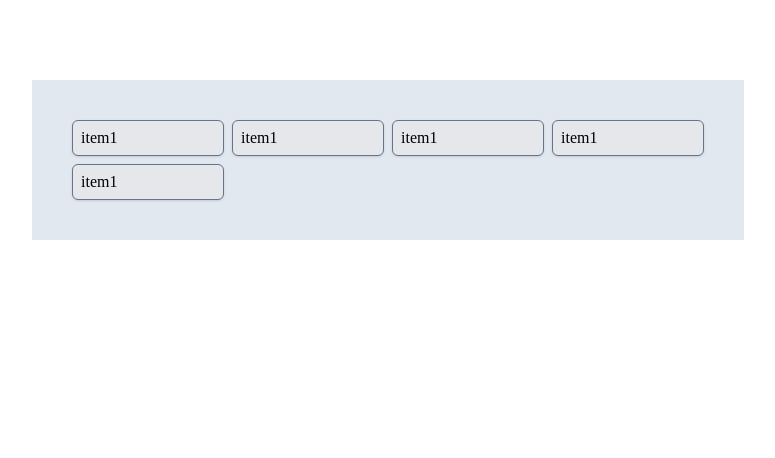
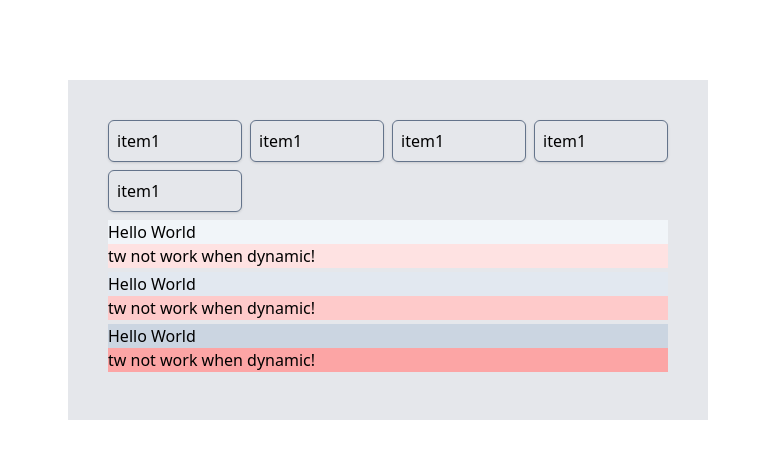
Before and after one commit to aric-notes/tailwindcss-notes, a React (Vite) app: page / in a window 1280 px wide. Shown: the top 458 px of the page, without its empty margins (252-1027 px from the left). Built offline with nearby package versions, Linux system fonts and the light colour scheme.

Commit message:
feat: add dynmaic create styles

```diff
--- a/package.json
+++ b/package.json
@@ -19,6 +19,7 @@
     ]
   },
   "dependencies": {
+    "classnames": "^2.5.1",
     "react": "^18.2.0",
     "react-dom": "^18.2.0"
   },
--- a/src/App.tsx
+++ b/src/App.tsx
@@ -1,8 +1,9 @@
 import GridList from './components/grid-list';
+import VarComp from './components/var-comp';
 
 function App() {
   return (
-    <div className="mx-auto mt-20 flex w-1/2 flex-col bg-slate-200 p-10">
+    <div className="mx-auto mt-20 flex w-1/2 flex-col bg-gray-200 p-10">
       <GridList>
         <div className="grid-item">item1</div>
         <div className="grid-item">item1</div>
@@ -10,6 +11,11 @@ function App() {
         <div className="grid-item">item1</div>
         <div className="grid-item">item1</div>
       </GridList>
+      <div className="my-2 flex flex-col gap-1">
+        <VarComp level="1" />
+        <VarComp level="2" />
+        <VarComp level="3" />
+      </div>
     </div>
   );
 }
--- /dev/null
+++ b/src/components/var-comp.tsx
@@ -0,0 +1,44 @@
+/**
+ * @email: aric.zheng@alo7.com
+ * @description: A React component.
+ * @created_at: 2024-04-09 08:30:26
+ */
+
+// import React from 'react';
+import cx from 'classnames';
+
+/**
+测试一下 tailwind 会不会预生成样式,
+*/
+const bgList = {
+  '1': 'bg-slate-100',
+  '2': 'bg-slate-200',
+  '3': 'bg-slate-300'
+};
+
+// @title: Tailwind classes used predict
+// @description: DO NOT DELETE THIS COMMENT
+// @enums: 'bg-red-100', 'bg-red-200', 'bg-red-300'
+
+interface ComponentNameProps extends React.PropsWithChildren {
+  className?: string;
+  level: keyof typeof bgList;
+}
+
+const ComponentName = (props: ComponentNameProps) => {
+  const { className, children, level, ...restProps } = props;
+
+  return (
+    <div className={cx(className)} {...restProps}>
+      <h1 className={cx(bgList[level])}>Hello World</h1>
+      <h2 className={`bg-red-${100 * Number(level)}`}>
+        tw not work when dynamic!
+      </h2>
+      {children}
+    </div>
+  );
+};
+
+ComponentName.defaultProps = {};
+
+export default ComponentName;
--- a/src/index.css
+++ b/src/index.css
@@ -1,4 +1,4 @@
-/* @tailwind base; */
+@tailwind base;
 @tailwind components;
 @tailwind utilities;
 
```
Also changed, not shown: 1 other file (tests, documents, lock files or other folders).
